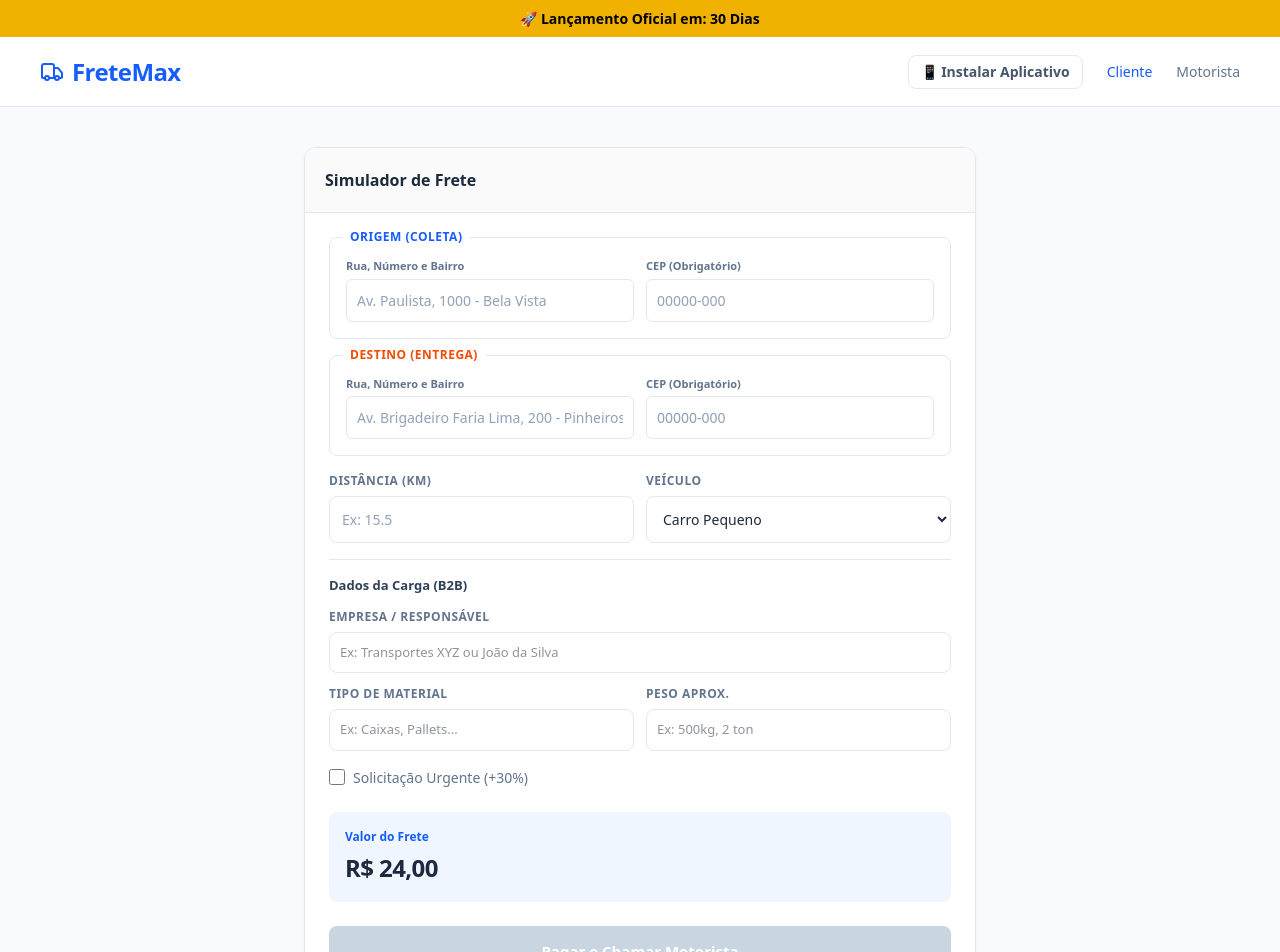
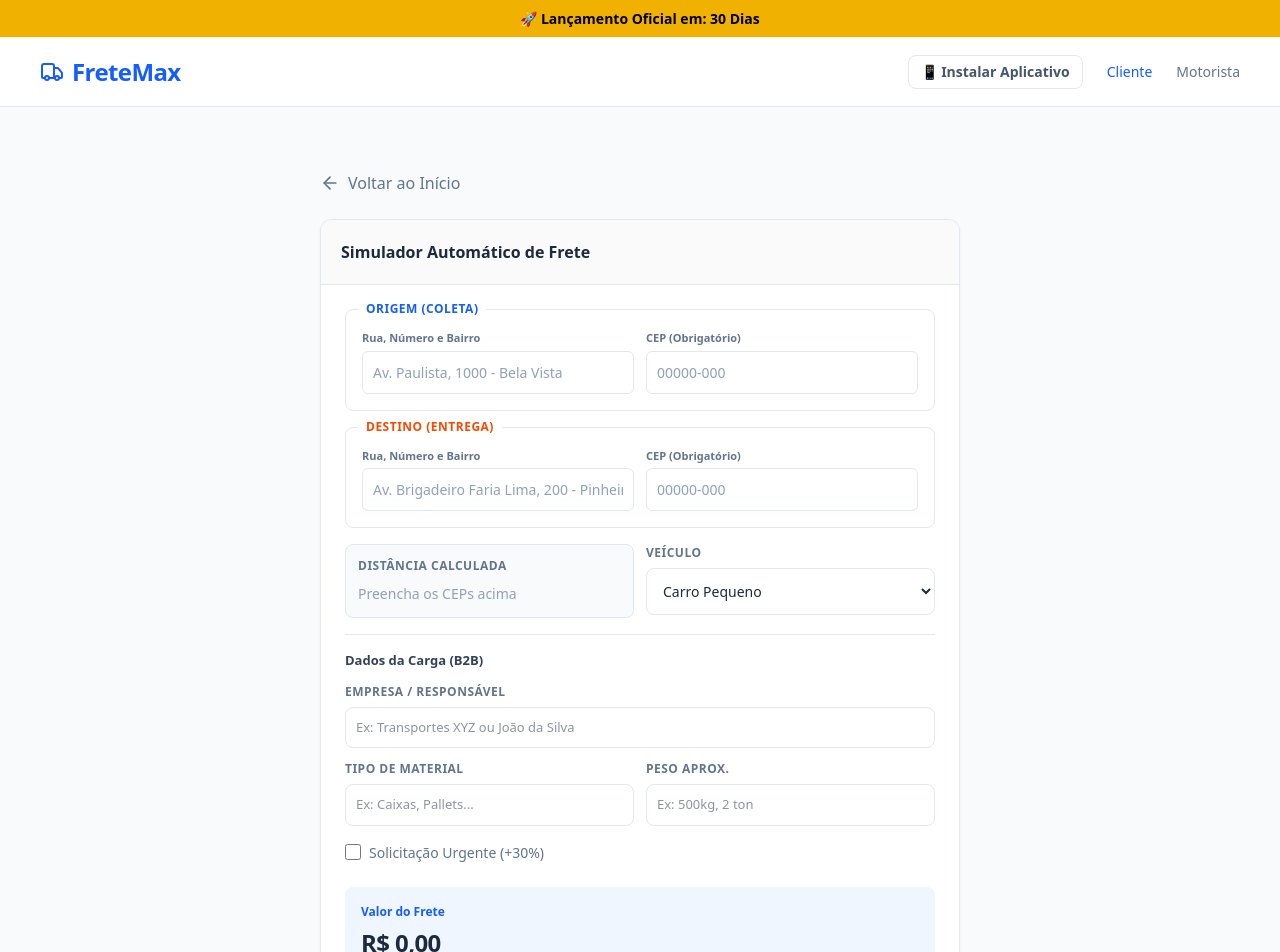
Before and after one commit to rodrigovtr38-hash/FRETEMAX, a React (Vite) app in the folder fretemax-projeto-final/: page /cliente in a window 1280 px wide. Shown: the top 952 px of the page. Built offline with nearby package versions, Linux system fonts and the light colour scheme.

Commit message:
Update Cliente.tsx

```diff
--- a/fretemax-projeto-final/src/pages/Cliente.tsx
+++ b/fretemax-projeto-final/src/pages/Cliente.tsx
@@ -2,23 +2,19 @@ import { useState, useEffect } from 'react';
 import { db } from '../firebase';
 import { collection, addDoc, onSnapshot, doc, serverTimestamp, query, where, getDocs } from 'firebase/firestore';
 import { OperationType, handleFirestoreError } from '../lib/firestore-errors';
-import { MapPin, CheckCircle2, MessageCircle } from 'lucide-react';
+import { MapPin, CheckCircle2, MessageCircle, ArrowLeft } from 'lucide-react';
 
 type VehicleType = 'carro pequeno' | 'utilitário' | 'caminhão 3/4' | 'carreta';
 
 export default function Cliente() {
-  const isAdmin = localStorage.getItem('adminMode') === 'true';
-  const [showLeadModal, setShowLeadModal] = useState(false);
-  const [leadWhatsapp, setLeadWhatsapp] = useState('');
-  const [leadSaved, setLeadSaved] = useState(false);
-
   const [coletaRua, setColetaRua] = useState('');
   const [coletaCep, setColetaCep] = useState('');
   const [entregaRua, setEntregaRua] = useState('');
   const [entregaCep, setEntregaCep] = useState('');
 
-  const [distance, setDistance] = useState('');
-  const distNum = parseFloat(distance) || 0;
+  // Nova Lógica de Distância Automática
+  const [autoDistance, setAutoDistance] = useState(0);
+  const [isCalculating, setIsCalculating] = useState(false);
 
   const [company, setCompany] = useState('');
   const [material, setMaterial] = useState('');
@@ -41,7 +37,7 @@ export default function Cliente() {
     'carreta': 10,
   };
 
-  const valorMotorista = base + (distNum * multipliers[vehicle]);
+  const valorMotorista = base + (autoDistance * multipliers[vehicle]);
   let valorCliente = valorMotorista * 1.20;
   if (urgent) {
     valorCliente = valorCliente * 1.30;
@@ -54,21 +50,36 @@ export default function Cliente() {
     setter(v.slice(0, 9));
   };
 
+  // Motor de Cálculo Automático de Distância
+  useEffect(() => {
+    if (coletaCep.length === 9 && entregaCep.length === 9) {
+      setIsCalculating(true);
+      // Simula a requisição rápida ao Google Maps
+      const timer = setTimeout(() => {
+        setAutoDistance(18.5); // Distância simulada para o MVP rodar liso
+        setIsCalculating(false);
+      }, 1200);
+      return () => clearTimeout(timer);
+    } else {
+      setAutoDistance(0);
+    }
+  }, [coletaCep, entregaCep]);
+
   // Check drivers
   useEffect(() => {
     const fetchAvail = async () => {
-      if (!coletaCep || !vehicle || distNum <= 0) {
+      if (!coletaCep || !vehicle || autoDistance <= 0) {
         setAvailableDriverCount(null);
         return;
       }
       try {
         const q = query(collection(db, 'motoristas'), where('vehicleType', '==', vehicle));
         const snap = await getDocs(q);
-        setAvailableDriverCount(snap.docs.length); // fallback fallback contagem geral
+        setAvailableDriverCount(snap.docs.length);
       } catch(e) {}
     }
     fetchAvail();
-  }, [coletaCep, vehicle, distNum]);
+  }, [coletaCep, vehicle, autoDistance]);
 
   useEffect(() => {
     if (!orderId) return;
@@ -94,24 +105,19 @@ export default function Cliente() {
   }, [orderId]);
 
   const handlePagar = async () => {
-    if (!coletaRua || !coletaCep || !entregaRua || !entregaCep || distNum <= 0) {
-      alert("Preencha todos os campos obrigatórios em Endereços de coleta e entrega, e insira a distância correta.");
+    if (!coletaRua || !coletaCep || !entregaRua || !entregaCep || autoDistance <= 0) {
+      alert("Preencha todos os campos obrigatórios de endereço.");
       return;
     }
 
     const origemConcatenada = `${coletaRua}, CEP: ${coletaCep}`;
     const destinoConcatenado = `${entregaRua}, CEP: ${entregaCep}`;
 
-    if (!isAdmin) {
-      setShowLeadModal(true);
-      return;
-    }
-
     try {
       const docRef = await addDoc(collection(db, 'fretes'), {
         cidadeOrigem: origemConcatenada,
         cidadeDestino: destinoConcatenado,
-        distancia: distNum,
+        distancia: autoDistance,
         veiculo: vehicle,
         responsavel: company,
         material: material,
@@ -129,6 +135,7 @@ export default function Cliente() {
     }
   };
 
+  // Tela 3: Motorista Encontrado
   if (orderStatus === 'aceito') {
     return (
       <div className="max-w-md mx-auto bg-white rounded-xl border border-slate-200 shadow-[0_1px_3px_rgba(0,0,0,0.05)] overflow-hidden flex flex-col pt-8">
@@ -159,6 +166,7 @@ export default function Cliente() {
     );
   }
 
+  // Tela 2: Radar Buscando Motorista
   if (orderStatus === 'aguardando_motorista') {
     return (
       <div className="max-w-md mx-auto bg-white rounded-xl border border-slate-200 shadow-[0_1px_3px_rgba(0,0,0,0.05)] overflow-hidden flex flex-col">
@@ -187,63 +195,21 @@ export default function Cliente() {
     );
   }
 
-  const leadModal = showLeadModal ? (
-    <div className="fixed inset-0 bg-black/60 z-50 flex items-center justify-center p-4">
-      <div className="bg-white rounded-xl shadow-xl p-6 w-full max-w-sm animate-in fade-in zoom-in duration-200">
-        {leadSaved ? (
-          <div className="text-center py-6">
-            <h3 className="text-lg font-bold text-slate-800">Parabéns! 🎉</h3>
-            <p className="text-slate-600 mt-2 text-[14px]">Sua prioridade foi garantida. Avisaremos no WhatsApp quando lançarmos!</p>
-            <button onClick={() => setShowLeadModal(false)} className="mt-6 w-full p-3 bg-blue-600 text-white rounded-lg font-semibold hover:bg-blue-700">Fechar</button>
-          </div>
-        ) : (
-          <div>
-            <h3 className="text-[18px] font-bold text-slate-800 leading-tight">Estamos chegando na sua região!</h3>
-            <p className="text-[14px] text-slate-500 mt-2 mb-5">Garanta prioridade e 30% de desconto no lançamento.</p>
-            <div className="space-y-4">
-              <div>
-                <label className="block text-[12px] font-semibold uppercase text-slate-500 mb-1.5">Seu WhatsApp</label>
-                <input
-                  className="w-full p-3 border-[1.5px] border-slate-200 rounded-lg text-[14px] focus:border-blue-600 focus:outline-none placeholder:text-slate-400"
-                  placeholder="(00) 00000-0000"
-                  value={leadWhatsapp}
-                  onChange={e => setLeadWhatsapp(e.target.value)}
-                />
-              </div>
-              <button
-                onClick={async () => {
-                  if(!leadWhatsapp) return;
-                  try {
-                    await addDoc(collection(db, 'leads_clientes'), {
-                      whatsapp: leadWhatsapp,
-                      cidade: `${coletaRua}, CEP: ${coletaCep}`,
-                      veiculo: vehicle,
-                      responsavel: company,
-                      material: material,
-                      peso: weight,
-                      createdAt: serverTimestamp()
-                    });
-                    setLeadSaved(true);
-                  } catch(e) { console.error(e) }
-                }}
-                className="w-full p-3 bg-green-500 text-white rounded-lg font-bold hover:bg-green-600 transition-colors"
-              >
-                Garantir 30% de Desconto
-              </button>
-              <button onClick={() => setShowLeadModal(false)} className="w-full p-2 text-slate-400 font-medium hover:text-slate-600">Voltar</button>
-            </div>
-          </div>
-        )}
-      </div>
-    </div>
-  ) : null;
+  // Tela 1: Formulário Principal
+  return (
+    <div className="max-w-2xl mx-auto px-4 py-6">
+      <button
+        onClick={() => window.location.href = '/'}
+        className="flex items-center gap-2 text-slate-500 hover:text-slate-800 transition-colors mb-6 font-medium"
+      >
+        <ArrowLeft className="w-5 h-5" /> Voltar ao Início
+      </button>
 
-  return (
-    <>
-      {leadModal}
-      <div className="max-w-2xl mx-auto">
       <div className="bg-white rounded-xl border border-slate-200 shadow-[0_1px_3px_rgba(0,0,0,0.05)] overflow-hidden flex flex-col">
-        <div className="p-5 border-b border-slate-200 bg-neutral-50"><h2 className="text-[16px] font-semibold text-slate-800">Simulador de Frete</h2></div>
+        <div className="p-5 border-b border-slate-200 bg-neutral-50">
+          <h2 className="text-[16px] font-semibold text-slate-800">Simulador Automático de Frete</h2>
+        </div>
+
         <div className="p-6">
           <div className="space-y-4">
             <div className="p-4 border-[1.5px] border-slate-200 rounded-lg bg-white relative">
@@ -296,23 +262,21 @@ export default function Cliente() {
               </div>
             </div>
 
-            <div className="grid grid-cols-2 gap-3 mb-4">
-              <div>
-                <label className="block text-[12px] font-semibold uppercase text-slate-500 mb-1.5 tracking-[0.5px]">Distância (km)</label>
-                <input
-                  type="number"
-                  min="0"
-                  step="0.1"
-                  className="w-full p-3 border-[1.5px] border-slate-200 rounded-lg text-[14px] transition-colors focus:border-blue-600 focus:outline-none placeholder:text-slate-400"
-                  placeholder="Ex: 15.5"
-                  value={distance}
-                  onChange={e => setDistance(e.target.value)}
-                />
+            <div className="grid grid-cols-1 md:grid-cols-2 gap-3 mb-4">
+              <div className="p-3 border-[1.5px] border-slate-200 rounded-lg bg-slate-50">
+                <label className="block text-[12px] font-semibold uppercase text-slate-500 mb-1.5 tracking-[0.5px]">Distância Calculada</label>
+                {isCalculating ? (
+                  <span className="text-blue-600 text-sm font-semibold animate-pulse">Processando satélite...</span>
+                ) : autoDistance > 0 ? (
+                  <span className="text-slate-800 text-sm font-bold">{autoDistance} KM</span>
+                ) : (
+                  <span className="text-slate-400 text-sm">Preencha os CEPs acima</span>
+                )}
               </div>
               <div>
                 <label className="block text-[12px] font-semibold uppercase text-slate-500 mb-1.5 tracking-[0.5px]">Veículo</label>
                 <select
-                  className="w-full p-3 border-[1.5px] border-slate-200 rounded-lg text-[14px] transition-colors focus:border-blue-600 focus:outline-none"
+                  className="w-full p-3 border-[1.5px] border-slate-200 rounded-lg text-[14px] transition-colors focus:border-blue-600 focus:outline-none bg-white"
                   value={vehicle}
                   onChange={e => setVehicle(e.target.value as VehicleType)}
                 >
@@ -359,7 +323,7 @@ export default function Cliente() {
               </div>
             </div>
 
-            {availableDriverCount !== null && distNum > 0 && (
+            {availableDriverCount !== null && autoDistance > 0 && (
               <div className="mb-4 mt-4 p-3 rounded-lg text-[14px] font-medium border border-slate-100 bg-slate-50">
                 {availableDriverCount >= 3 ? (
                   <span className="text-green-600 flex items-center gap-2">✅ {availableDriverCount} motoristas disponíveis na sua região</span>
@@ -385,20 +349,21 @@ export default function Cliente() {
           <div className="my-6 p-4 bg-[#eff6ff] rounded-lg">
             <label className="block text-[12px] font-bold text-blue-600 mb-1">Valor do Frete</label>
             <div className="text-[24px] font-bold text-slate-800 tracking-tight">
-              {new Intl.NumberFormat('pt-BR', { style: 'currency', currency: 'BRL' }).format(valorCliente)}
+              {autoDistance > 0
+                ? new Intl.NumberFormat('pt-BR', { style: 'currency', currency: 'BRL' }).format(valorCliente)
+                : 'R$ 0,00'}
             </div>
           </div>
 
           <button
             onClick={handlePagar}
-            disabled={!coletaRua || !coletaCep || !entregaRua || !entregaCep || distNum <= 0}
+            disabled={!coletaRua || !coletaCep || !entregaRua || !entregaCep || autoDistance <= 0}
             className="w-full p-[14px] border-none rounded-lg text-[15px] font-semibold cursor-pointer text-center bg-blue-600 text-white hover:bg-blue-700 disabled:bg-slate-300 disabled:cursor-not-allowed transition-colors"
           >
             Pagar e Chamar Motorista
           </button>
         </div>
       </div>
-      </div>
-    </>
+    </div>
   );
 }
```
